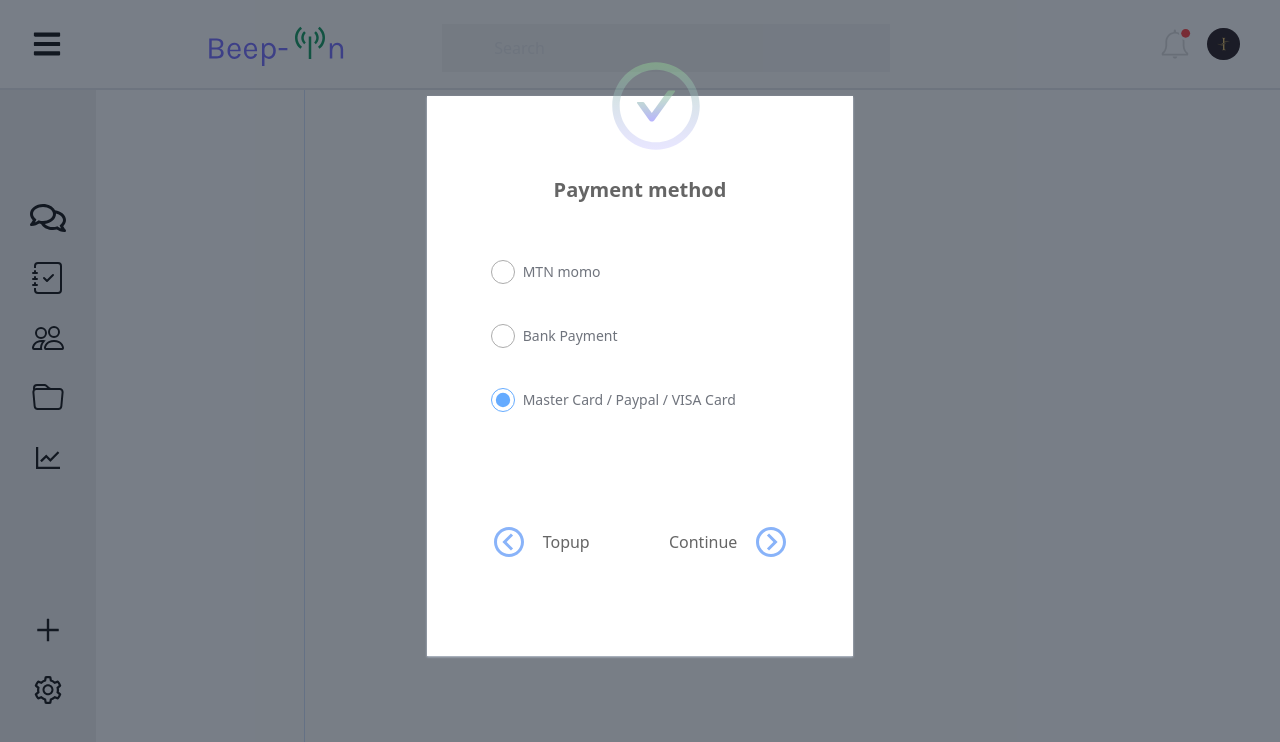
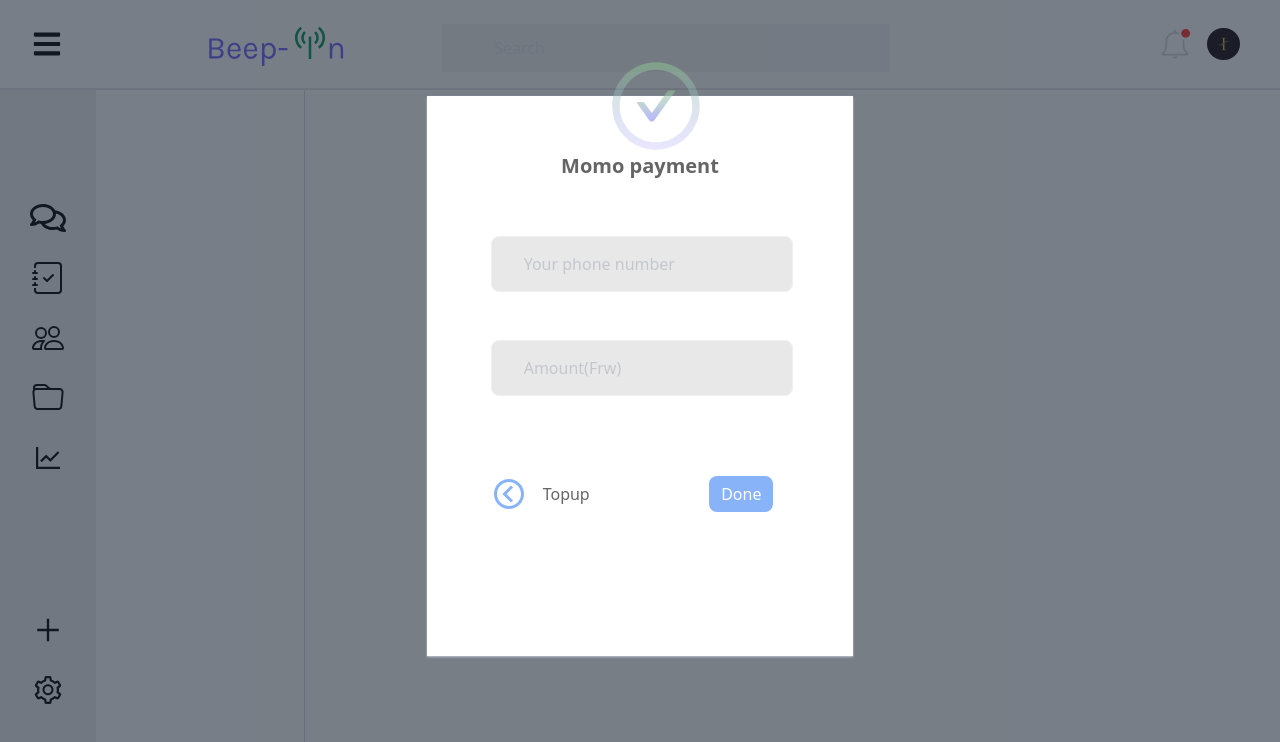
Before and after one commit to Beep-in/Beep_in, a Next.js app: page /dashboard/methodofPayment in a window 1280 px wide. Both pictures are taken after a click on the radio button 502 px from the left and 272 px from the top of the page. Shown: the top 742 px of the page. Built offline with nearby package versions, Linux system fonts and the light colour scheme.

Commit message:
worked on payment modes

```diff
--- a/components/dashboard/paymentMethod.tsx
+++ b/components/dashboard/paymentMethod.tsx
@@ -1,25 +1,90 @@
-import React from 'react'
-import Link from 'next/link'
-import { BiChevronRightCircle,BiChevronLeftCircle } from "react-icons/bi"
+import React, { useState } from "react";
+import { useReducer, useRef } from "react";
+import Link from "next/link";
+import { Upload } from "react-bootstrap-icons";
+import { BiChevronRightCircle, BiChevronLeftCircle } from "react-icons/bi";
+const initialMode = {
+  momo: false,
+  bank: false,
+  card: false,
+  allMethods: true,
+  complete:false,
+};
+type ACTIONTYPE =
+  | { type: "momo" }
+  | { type: "bank" }
+  | { type: "card" }
+  | { type: "allMethods" }
+  | { type: "complete"}
 
+const paymentMode = (mode: typeof initialMode, action: ACTIONTYPE) => {
+  mode = {
+    momo: false,
+    bank: false,
+    card: false,
+    allMethods: false,
+    complete:false,
+  };
+  switch (action.type) {
+    case "allMethods":
+      return {
+        ...mode,
+        allMethods: true,
+      };
+    case "momo":
+      return {
+        ...mode,
+        momo: true,
+      };
 
+    case "bank":
+      return {
+        ...mode,
+        bank: true,
+      };
+
+    case "card":
+      return {
+        ...mode,
+        card: true,
+      };
+      case "complete":
+      return {
+        ...mode,
+        complete:true
+      }
+    default:
+      return {
+        ...mode,
+      };
+  }
+};
 function PaymentMethod() {
+  const [mode, dispatch] = useReducer(paymentMode, initialMode);
+
   return (
-    <div className='h-full w-full bg-gray-800 opacity-60 absolute top-0'>
+    <div className="h-full w-full bg-gray-800 opacity-60 absolute top-0">
+      {mode.allMethods && (
         <div className="h-[70vh] w-1/3 bg-white shadow-sm shadow-slate-400 ml-auto mr-auto mt-24">
           <img
             src="/icons/topupTick.svg"
             alt="topup-tick"
             className="absolute top-14 ml-[14vw]"
           />
-        <h1 className="font-bold text-xl pt-20 text-center">Payment method</h1>
+          <h1 className="font-bold text-xl pt-20 text-center">
+            Payment method
+          </h1>
+
+          <div>
             <form action="" className="ml-16 mt-10">
               <div className="flex items-center mb-4 mt-14">
                 <input
                   type="radio"
-              value="mtnMomo"
+                  value="mtnmomo"
                   name="default-radio"
                   className="w-6 h-6 text-blue-600 bg-gray-100 border-gray-300  dark:bg-gray-700 dark:border-gray-600"
+                  // onChange={radioHandler}
+                  onClick={() => dispatch({ type: "momo" })}
                 />
                 <label className="ml-2 text-sm font-medium text-gray-900 dark:text-gray-300">
                   MTN momo
@@ -27,12 +92,13 @@
               </div>
               <div className="flex items-center mt-10">
                 <input
-              checked
                   id="default-radio-2"
                   type="radio"
-              value="bankPayment"
+                  value="bank"
                   name="default-radio"
                   className="w-6 h-6 text-blue-600 bg-gray-100 border-gray-300   dark:bg-gray-700 dark:border-gray-600"
+                  // onChange={radioHandler}
+                  onClick={() => dispatch({ type: "bank" })}
                 />
                 <label className="ml-2 text-sm font-medium text-gray-900 dark:text-gray-300">
                   Bank Payment
@@ -40,22 +106,24 @@
               </div>
               <div className="flex items-center mt-10">
                 <input
-              checked
                   id="default-radio-2"
                   type="radio"
-              value="cardPayment"
+                  value="card"
                   name="default-radio"
                   className="w-6 h-6 text-blue-600 bg-gray-100 border-gray-300  dark:bg-gray-700 dark:border-gray-600"
+                  // onChange={radioHandler}
+                  onClick={() => dispatch({ type: "card" })}
                 />
                 <label className="ml-2 text-sm font-medium text-gray-900 dark:text-gray-300">
                   Master Card / Paypal / VISA Card
                 </label>
               </div>
             </form>
-        <div className='flex mt-28 justify-between ml-16 mr-16'>
-            <Link href = "topupResult">
+          </div>
+
+          <div className="flex mt-16 justify-between ml-16 mr-16">
+            <Link href="topupResult">
               <button className="flex  items-center font-normal">
-
                 <BiChevronLeftCircle className="text-4xl text-blue-500 mr-4" />
                 Topup
               </button>
@@ -66,8 +134,170 @@
             </button>
           </div>
         </div>
+      )}
+      {mode.momo && (
+        <div className="h-[70vh] w-1/3 bg-white shadow-sm shadow-slate-400 ml-auto mr-auto mt-24">
+          <img
+            src="/icons/topupTick.svg"
+            alt="topup-tick"
+            className="absolute top-14 ml-[14vw]"
+          />
+          <h1 className="font-bold text-xl pt-14 text-center">Momo payment</h1>
+          <form action="" className="ml-16 mt-14">
+            <input
+              type="text"
+              name="nameeofagent"
+              placeholder="Your phone number"
+              required
+              className=" block border-solid border bg-[#D9D9D9]  h-14  w-5/6 rounded-lg pl-8 "
+            />
+            <input
+              type="text"
+              name="mobilrnumber"
+              placeholder="Amount(Frw)"
+              required
+              className=" block border-solid border bg-[#D9D9D9]  h-14  w-5/6 rounded-lg pl-8 mt-12"
+            />
+          </form>
+          <div className="flex mt-20 justify-between ml-16 mr-20">
+            <Link href="methodofPayment">
+              <button className="flex  items-center font-normal">
+                <BiChevronLeftCircle className="text-4xl text-blue-500 mr-4" />
+                Topup
+              </button>
+            </Link>
+
+            <button onClick={() => dispatch({type:"complete"})} className="bg-blue-500 text-white w-16 rounded-lg ">
+              Done
+            </button>
+
           </div>
-  )
+        </div>
+      )}
+      {mode.bank && (
+        <div className="h-[70vh] w-1/3 bg-white shadow-sm shadow-slate-400 ml-auto mr-auto mt-24">
+          <img
+            src="/icons/topupTick.svg"
+            alt="topup-tick"
+            className="absolute top-14 ml-[14vw]"
+          />
+          <h1 className="font-bold text-xl pt-14 text-center">By Bank</h1>
+          <form action="" className=" mt-10">
+            <div className="flex items-center justify-center w-full">
+              <label className="flex flex-col items-center justify-center w-2/3 h-48 border-2 border-gray-300 border-dashed rounded-lg cursor-pointer bg-gray-50 dark:hover:bg-bray-800 dark:bg-gray-700 hover:bg-gray-100 dark:border-gray-600 dark:hover:border-gray-500 dark:hover:bg-gray-600">
+                <div className="flex flex-col items-center justify-center pt-5 pb-6">
+                  <Upload className="text-3xl" />
+                  <p className="mb-2 text-sm text-gray-500 dark:text-gray-400 pt-4">
+                    Upload proof of payment
+                  </p>
+                </div>
+                <input id="dropzone-file" type="file" className="hidden" />
+              </label>
+            </div>
+          </form>
+          <div className="flex mt-20 justify-between ml-16 mr-20">
+            <Link href="methodofPayment">
+              <button className="flex  items-center font-normal">
+                <BiChevronLeftCircle className="text-4xl text-blue-500 mr-4" />
+                Topup
+              </button>
+            </Link>
+            <button onClick={() => dispatch({type:"complete"})} className="bg-blue-500 text-white w-16 rounded-lg ">
+              Done
+            </button>
+          </div>
+        </div>
+      )}
+      {mode.card && (
+        <div className="h-[70vh] w-1/3 bg-white shadow-sm shadow-slate-400 ml-auto mr-auto mt-24">
+          <img
+            src="/icons/topupTick.svg"
+            alt="topup-tick"
+            className="absolute top-14 ml-[14vw]"
+          />
+          <h1 className="font-bold text-xl pt-14 text-center">By card</h1>
+          <form action="" className="ml-16 mt-10">
+            <label htmlFor="">CARD NUMBER</label>
+            <input
+              type="text"
+              name="nameeofagent"
+              placeholder="Card number"
+              required
+              className=" block border-solid border bg-[#D9D9D9]  h-14 mt-2  w-5/6 rounded-lg pl-8 "
+            />
+            <div className="flex mt-2">
+              <div className="">
+                <label htmlFor="">EXPIRATION DATE</label>
+                <div className="flex">
+                  <input
+                    type=""
+                    name="mobilrnumber"
+                    placeholder=""
+                    required
+                    className=" block border-solid border bg-[#D9D9D9]  h-14 w-24 rounded-lg pl-4  mt-2 pr-4"
+                  />
+                  <input
+                    type=""
+                    name="mobilrnumber"
+                    placeholder=""
+                    required
+                    className=" block border-solid border bg-[#D9D9D9]  h-14 w-24 rounded-lg ml-4  mt-2 pl-4 pr-4"
+                  />
+                </div>
+              </div>
+              <div>
+                <label htmlFor="">CVC</label>
+
+                <input
+                  type="text"
+                  name="mobilenumber"
+                  placeholder=""
+                  required
+                  className=" block border-solid border bg-[#D9D9D9] ml-4 h-14 w-44 rounded-lg pl-8 mt-2 "
+                />
+              </div>
+            </div>
+         <div className="mt-4">
+              <label htmlFor="" className="pt-4">
+                CARD HOLDER'S NAMES
+              </label>
+         <input
+              type="text"
+              name="numberofsms"
+              placeholder="Number of SMS"
+              required
+              className=" block border-solid border bg-[#D9D9D9]  h-14  w-5/6 rounded-lg pl-8 mt-2 "
+            />
+         </div>
+          </form>
+          <div className="flex mt-8 justify-between ml-16 mr-20">
+            <Link href="methodofPayment">
+              <button className="flex  items-center font-normal">
+                <BiChevronLeftCircle className="text-4xl text-blue-500 mr-4" />
+                Topup
+              </button>
+            </Link>
+            <button onClick={() => dispatch({type:"complete"})} className="bg-blue-500 text-white w-16 rounded-lg ">
+              Done
+            </button>
+          </div>
+        </div>
+      )}
+      {mode.complete && (
+              <div className="h-[70vh] w-1/3 bg-white shadow-sm shadow-slate-400 ml-auto mr-auto mt-24">
+
+                 <img
+            src="/icons/sucess.svg"
+            alt="topup-tick"
+            className="ml-auto mr-auto pt-28"
+          />
+            <h1 className="text-center pt-8 text-xl">Sucessfully bought  messages!</h1>
+
+            </div>
+
+      )}
+    </div>
+  );
 }
 
-export default PaymentMethod
+export default PaymentMethod;
```
Also changed, not shown: public/icons/sucess.svg (added). Lines whose indentation alone changed are shown as unchanged.
